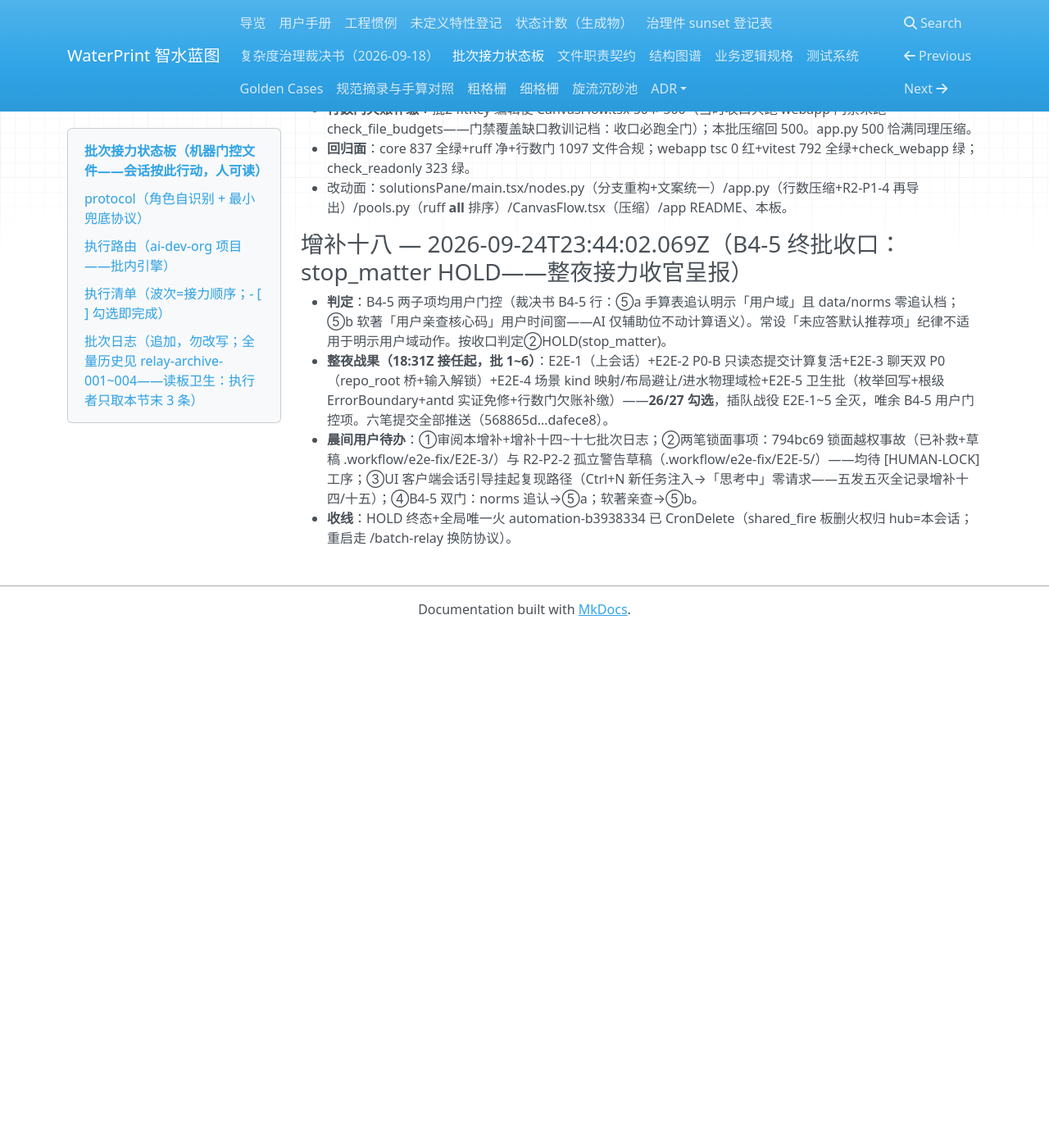
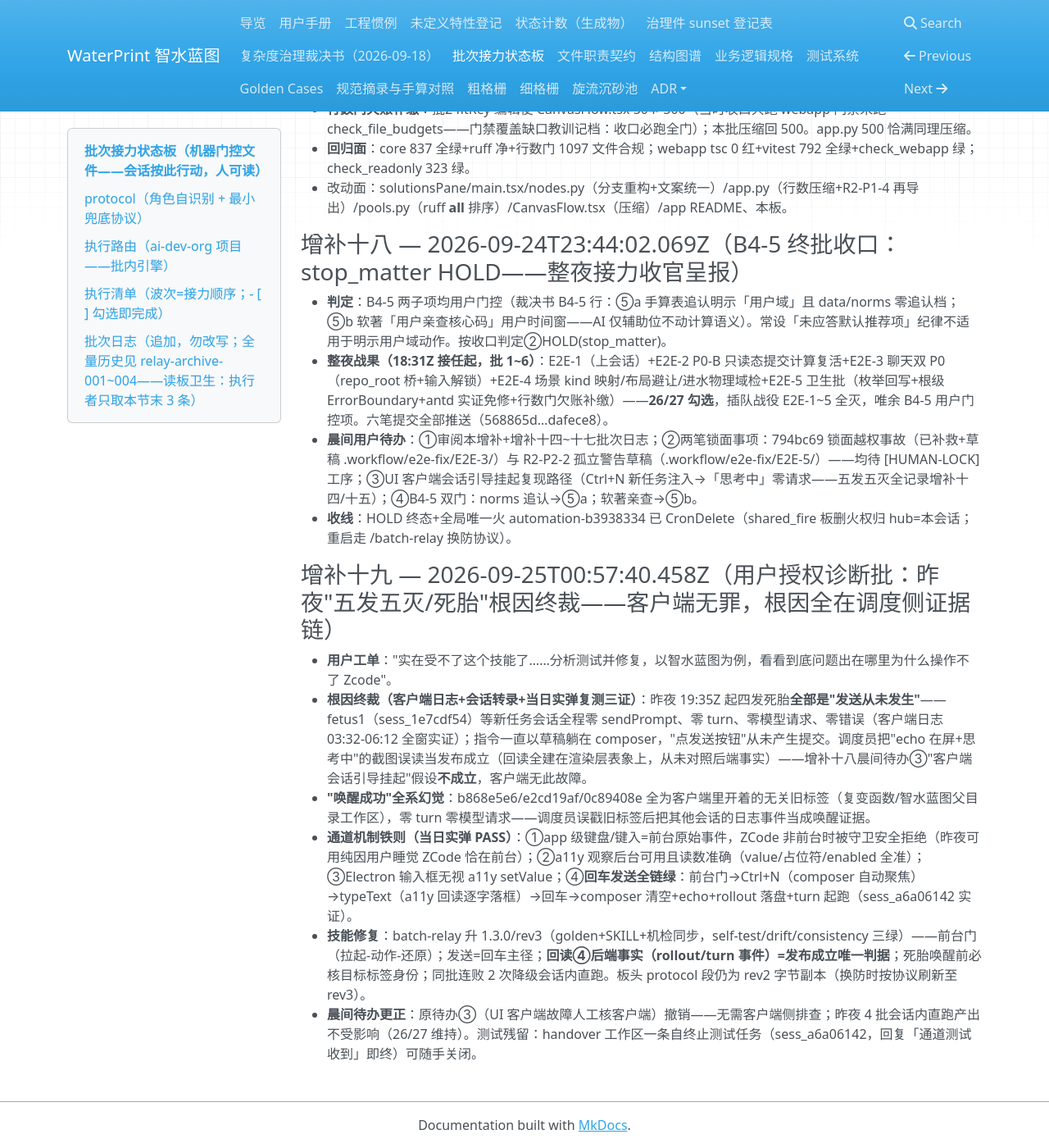
Before and after one commit to yyx20040712/waterprint, an MkDocs documentation site: the page built from docs/handoff/relay.md, in a window 1280 px wide and 1400 px high, scrolled down 6867 px. Shown: the whole window at 82% size. Built offline with MkDocs 1.6.1, drawn with Linux system fonts in a browser that asks for light colours; nearby versions of some CDN libraries; before the commit the page ends 7638 px from its top, so only the background shows below that.

Commit message:
relay: 增补十九——昨夜五发五灭根因终裁（零提交+幻觉证据，客户端无罪）+技能 rev3 修复记录

```diff
--- a/docs/handoff/relay.md
+++ b/docs/handoff/relay.md
@@ -173,3 +173,11 @@
 - **整夜战果（18:31Z 接任起，批 1~6）**：E2E-1（上会话）+E2E-2 P0-B 只读态提交计算复活+E2E-3 聊天双 P0（repo_root 桥+输入解锁）+E2E-4 场景 kind 映射/布局避让/进水物理域检+E2E-5 卫生批（枚举回写+根级 ErrorBoundary+antd 实证免修+行数门欠账补缴）——**26/27 勾选**，插队战役 E2E-1~5 全灭，唯余 B4-5 用户门控项。六笔提交全部推送（568865d…dafece8）。
 - **晨间用户待办**：①审阅本增补+增补十四~十七批次日志；②两笔锁面事项：794bc69 锁面越权事故（已补救+草稿 .workflow/e2e-fix/E2E-3/）与 R2-P2-2 孤立警告草稿（.workflow/e2e-fix/E2E-5/）——均待 [HUMAN-LOCK] 工序；③UI 客户端会话引导挂起复现路径（Ctrl+N 新任务注入→「思考中」零请求——五发五灭全记录增补十四/十五）；④B4-5 双门：norms 追认→⑤a；软著亲查→⑤b。
 - **收线**：HOLD 终态+全局唯一火 automation-b3938334 已 CronDelete（shared_fire 板删火权归 hub=本会话；重启走 /batch-relay 换防协议）。
+### 增补十九 — 2026-09-25T00:57:40.458Z（用户授权诊断批：昨夜"五发五灭/死胎"根因终裁——客户端无罪，根因全在调度侧证据链）
+
+- **用户工单**："实在受不了这个技能了……分析测试并修复，以智水蓝图为例，看看到底问题出在哪里为什么操作不了 Zcode"。
+- **根因终裁（客户端日志+会话转录+当日实弹复测三证）**：昨夜 19:35Z 起四发死胎**全部是"发送从未发生"**——fetus1（sess_1e7cdf54）等新任务会话全程零 sendPrompt、零 turn、零模型请求、零错误（客户端日志 03:32-06:12 全窗实证）；指令一直以草稿躺在 composer，"点发送按钮"从未产生提交。调度员把"echo 在屏+思考中"的截图误读当发布成立（回读全建在渲染层表象上，从未对照后端事实）——增补十八晨间待办③"客户端会话引导挂起"假设**不成立**，客户端无此故障。
+- **"唤醒成功"全系幻觉**：b868e5e6/e2cd19af/0c89408e 全为客户端里开着的无关旧标签（复变函数/智水蓝图父目录工作区），零 turn 零模型请求——调度员误戳旧标签后把其他会话的日志事件当成唤醒证据。
+- **通道机制铁则（当日实弹 PASS）**：①app 级键盘/键入=前台原始事件，ZCode 非前台时被守卫安全拒绝（昨夜可用纯因用户睡觉 ZCode 恰在前台）；②a11y 观察后台可用且读数准确（value/占位符/enabled 全准）；③Electron 输入框无视 a11y setValue；④**回车发送全链绿**：前台门→Ctrl+N（composer 自动聚焦）→typeText（a11y 回读逐字落框）→回车→composer 清空+echo+rollout 落盘+turn 起跑（sess_a6a06142 实证）。
+- **技能修复**：batch-relay 升 1.3.0/rev3（golden+SKILL+机检同步，self-test/drift/consistency 三绿）——前台门（拉起-动作-还原）；发送=回车主径；**回读④后端事实（rollout/turn 事件）=发布成立唯一判据**；死胎唤醒前必核目标标签身份；同批连败 2 次降级会话内直跑。板头 protocol 段仍为 rev2 字节副本（换防时按协议刷新至 rev3）。
+- **晨间待办更正**：原待办③（UI 客户端故障人工核客户端）撤销——无需客户端侧排查；昨夜 4 批会话内直跑产出不受影响（26/27 维持）。测试残留：handover 工作区一条自终止测试任务（sess_a6a06142，回复「通道测试收到」即终）可随手关闭。
```
